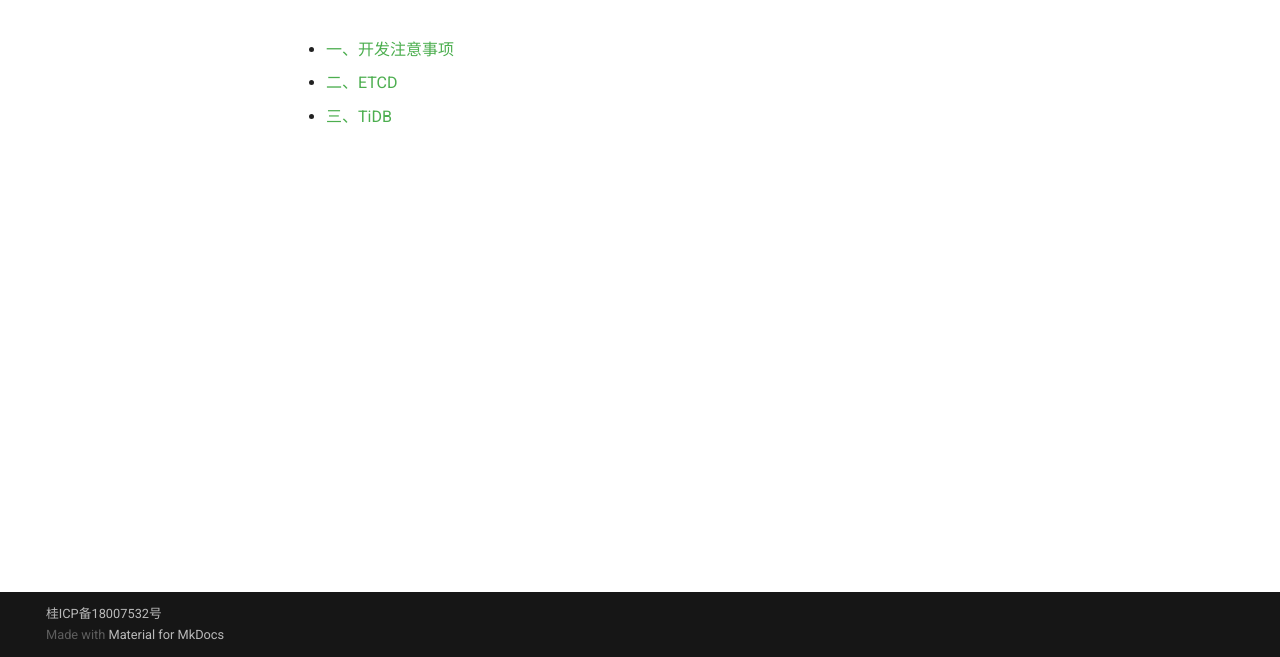
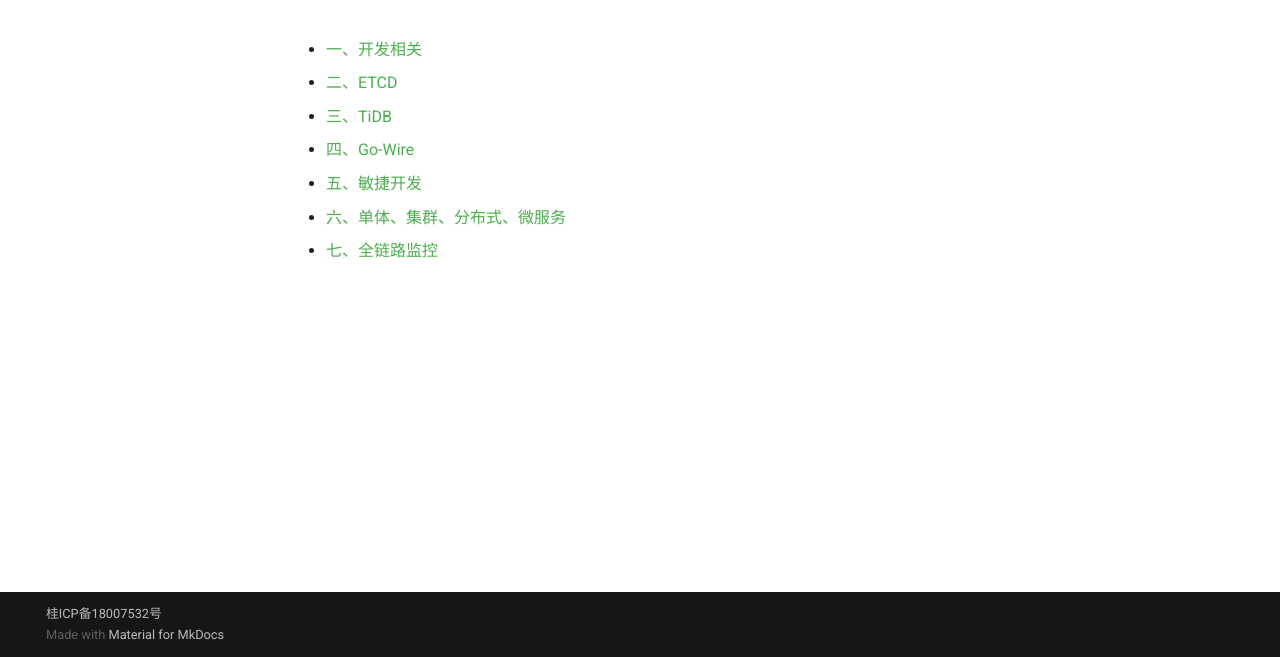
Before and after one commit to godfreygan/doc.dazhairen.com, a plain HTML site: page index.html in a window 1280 px wide. Shown: the part 143-800 px from the top of the page. Drawn offline with nearby package versions, Linux system fonts and the light colour scheme; some packages are replaced by stand-ins of ours.

Commit message:
modify index file

```diff
--- a/index.html
+++ b/index.html
@@ -172,9 +172,13 @@
 
                 <h1 id="_1">目录<a class="headerlink" href="#_1" title="Permanent link">&para;</a></h1>
 <ul>
-<li><a href="./dev/index.html">一、开发注意事项</a></li>
+<li><a href="./dev/index.html">一、开发相关</a></li>
 <li><a href="./etcd/index.html">二、ETCD</a></li>
 <li><a href="./tidb/index.html">三、TiDB</a></li>
+<li><a href="./go-wire/index.html">四、Go-Wire</a></li>
+<li><a href="./myscrm/index.html">五、敏捷开发</a></li>
+<li><a href="./jiqun/index.html">六、单体、集群、分布式、微服务</a></li>
+<li><a href="./trace/index.html">七、全链路监控</a></li>
 </ul>
             </article>
           </div>
```
